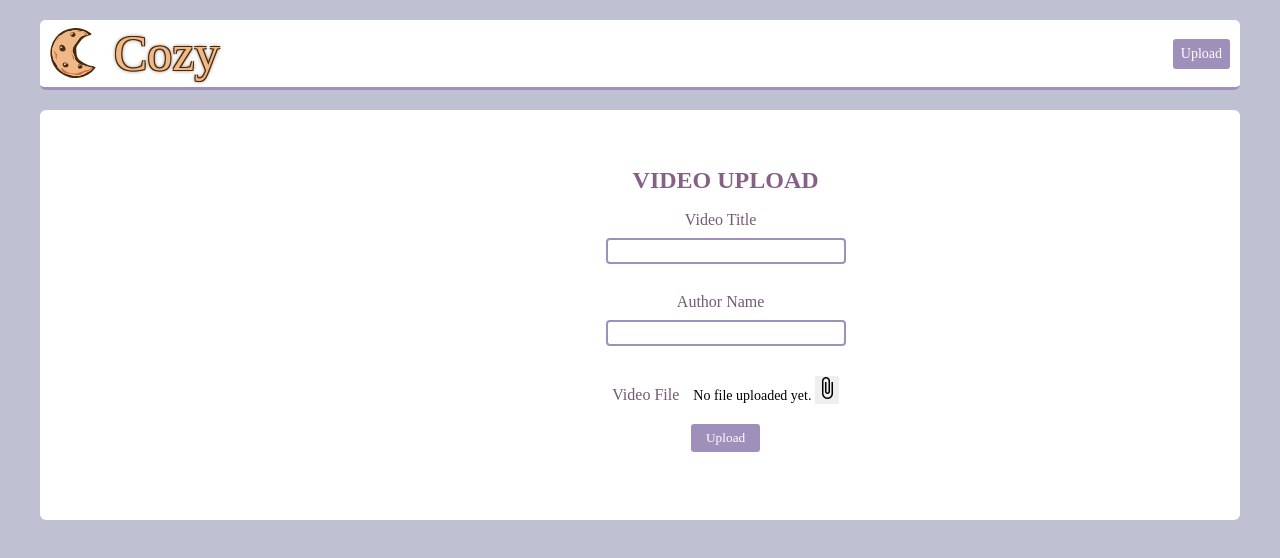
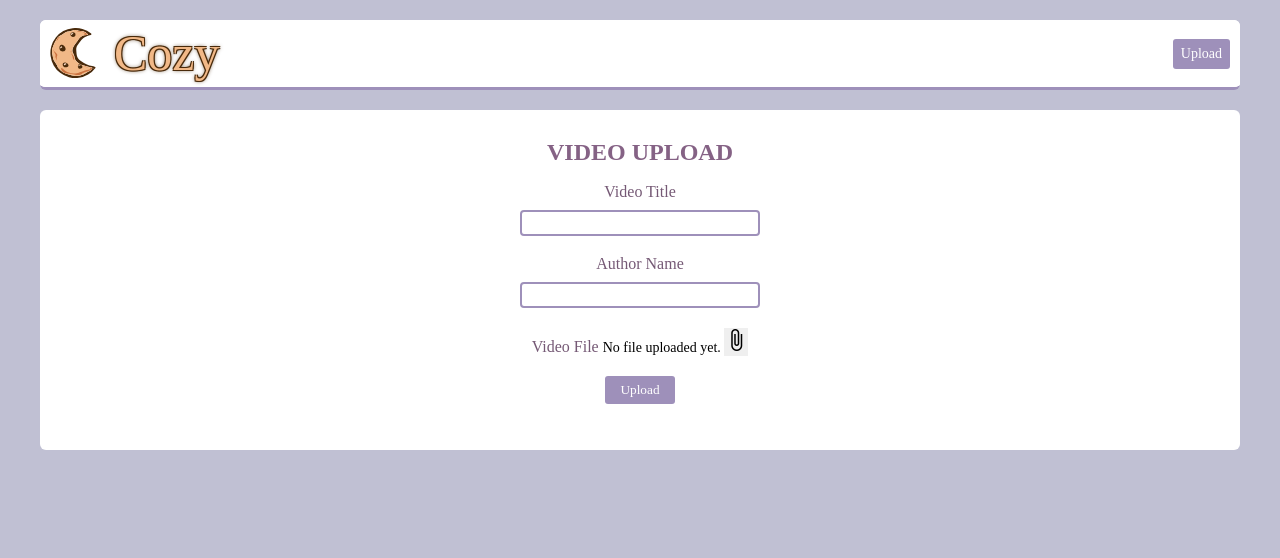
Before and after one commit to ArsenChick/cozy-frontend, an Angular app: page /upload in a window 1280 px wide. Shown: the top 558 px of the page. Built offline with nearby package versions, Linux system fonts and the light colour scheme.

Commit message:
fixed upload form position

```diff
--- a/src/app/upload/upload.component.html
+++ b/src/app/upload/upload.component.html
@@ -1,6 +1,6 @@
 <ul class="wrapper">
-  <li>
-    <form class="upload-box" [formGroup]="uploadForm" (ngSubmit)="onSubmit()">
+  <li class="upload-box">
+    <form [formGroup]="uploadForm" (ngSubmit)="onSubmit()">
       <h1>Video upload</h1>
       <div class="info-chapter">
         <label for="title">
--- a/src/app/upload/upload.component.scss
+++ b/src/app/upload/upload.component.scss
@@ -1,14 +1,46 @@
 @import "../../values.scss";
 
+li {
+  display: grid;
+  grid-template-columns: 1fr;
+  justify-content: center;
+}
 .upload-box {
-  width: 400px;
-  padding: 20px;
   position: relative;
-  top: 40%;
-  left: 40%;
-  transform: (-50%, -50%);
+  top: 0px;
+  left: 50%;
+  margin-left: -150px;
+  width: 300px;
+  height: 300px;
   background: $contentBoxColor;
   text-align: center;
+  border-radius: 6px;
+
+  form {
+    margin: 0px;
+
+    h1 {
+      text-align: center;
+      font-size: 24px;
+      margin-top: 10px;
+      margin-bottom: 20px;
+      color: $uploadTitlesColor;
+      text-transform: uppercase;
+      font-weight: 600;
+      pointer-events: none;
+    }
+
+    .info-chapter {
+      margin: 20px 0;
+
+      label {
+        color: #755975;
+        text-transform: capitalize;
+        font-size: 16px;
+      }
+    }
+  }
+}
 
 input[type = "text"] {
   width: 240px;
@@ -30,6 +62,10 @@
   }
 }
 
+.file-input {
+  display: none;
+}
+
 .file-path {
   input[type = "text"] {
     position: relative;
@@ -48,64 +84,3 @@
     margin: 0;
   }
 }
-
-  h1 {
-    text-align: center;
-    font-size: 24px;
-    margin-top: 10px;
-    margin-bottom: 20px;
-    color: $uploadTitlesColor;
-    text-transform: uppercase;
-    font-weight: 600;
-    pointer-events: none;
-  }
-
-  label {
-    color: #755975;
-    text-transform: capitalize;
-    font-size: 16px;
-  }
-}
-
-.info-chapter {
-  margin: 20px 0;
-}
-
-
-
-div {
-  margin: 0;
-  padding: 0;
-  overflow: hidden;
-}
-
-li {
-  margin: 8px;
-
-  a {
-    display: block;
-    padding: 8px;
-    //background-color: #dddddd;
-  }
-
-  a:hover {
-    background-color: #c5aed3;
-  }
-
-
-  &:last-child {
-    border-right: none;
-  }
-
-  label {
-    margin-right: 10px;
-  }
-
-  input {
-    margin-right: 10px;
-  }
-}
-
-.file-input {
-    display: none;
-}
--- a/src/styles.scss
+++ b/src/styles.scss
@@ -8,6 +8,7 @@ body {
 .wrapper {
   margin: 0 40px;
   padding: 20px;
+  min-width: 400px;
   background: $contentBoxColor;
   border-radius: 6px;
 }
```
Lines whose indentation alone changed are shown as unchanged.
